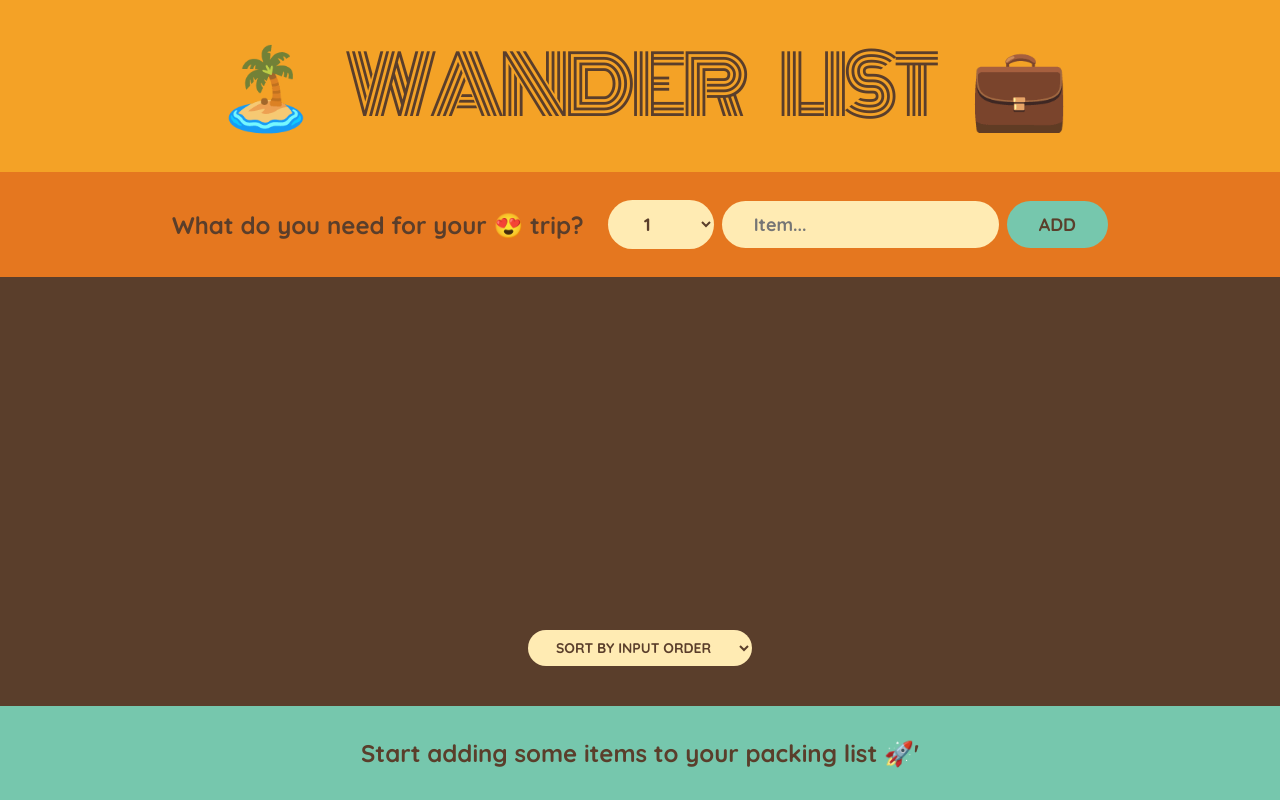
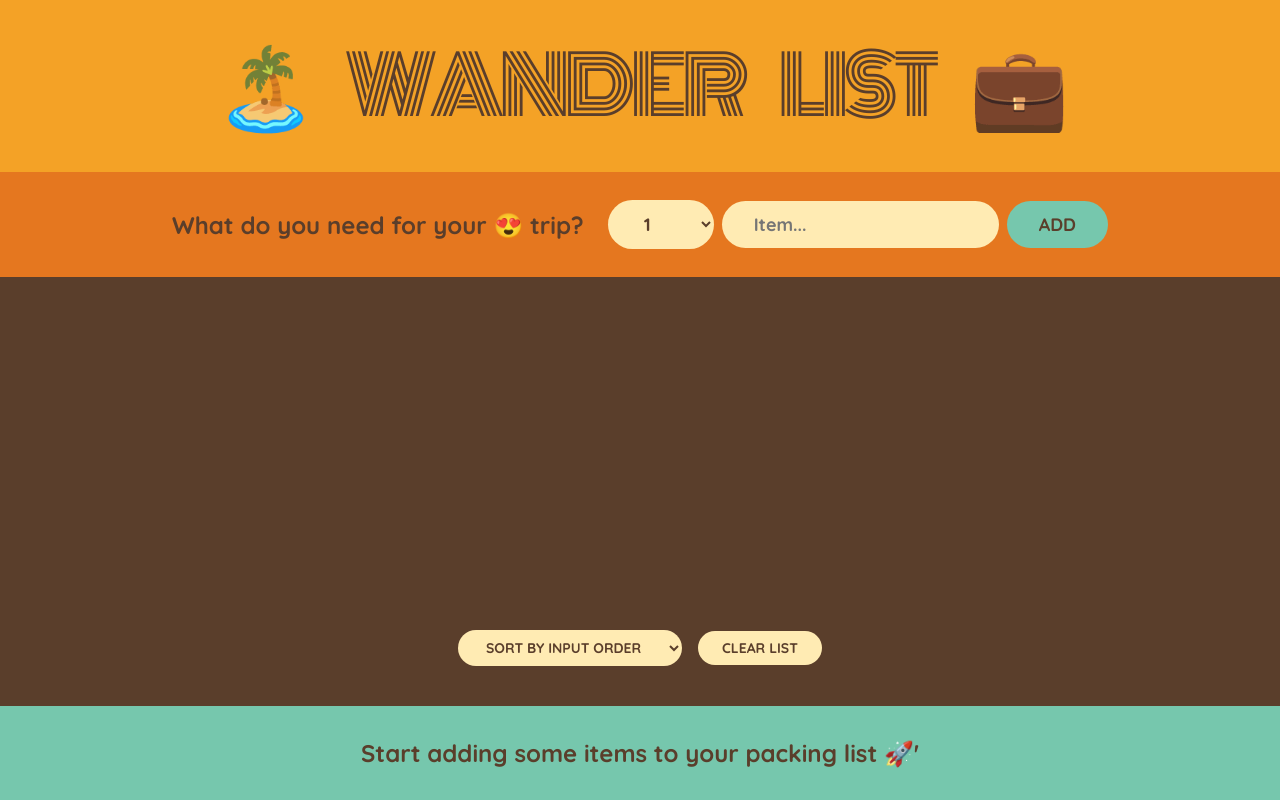
Before and after one commit to ShujaShah/wanderList, a React (Vite) app: page / in a window 1280 px wide. Built offline with nearby package versions, Linux system fonts and the light colour scheme.

Commit message:
implemented clear list

```diff
--- a/src/App.jsx
+++ b/src/App.jsx
@@ -23,6 +23,10 @@
     );
   }
 
+  function handleClearList() {
+    setItems([]);
+  }
+
   return (
     <div className="app">
       <Logo />
@@ -31,6 +35,7 @@
         items={items}
         onDeleteItem={handleDeleteItem}
         onToggleItem={handleToggleItem}
+        onClearList={handleClearList}
       />
       <Stats items={items} />
     </div>
--- a/src/components/PackingList.jsx
+++ b/src/components/PackingList.jsx
@@ -1,7 +1,7 @@
 import React, { useState } from 'react';
 import Item from './Item';
 
-const PackingList = ({ items, onDeleteItem, onToggleItem }) => {
+const PackingList = ({ items, onDeleteItem, onToggleItem, onClearList }) => {
   const [sortBy, setSortBy] = useState('input');
   let sortedItems;
   if (sortBy === 'input') sortedItems = items;
@@ -32,6 +32,7 @@
           <option value="description">Sort by Description</option>
           <option value="packed">Sort by Packed</option>
         </select>
+        <button onClick={onClearList}>Clear list</button>
       </div>
     </div>
   );
```
